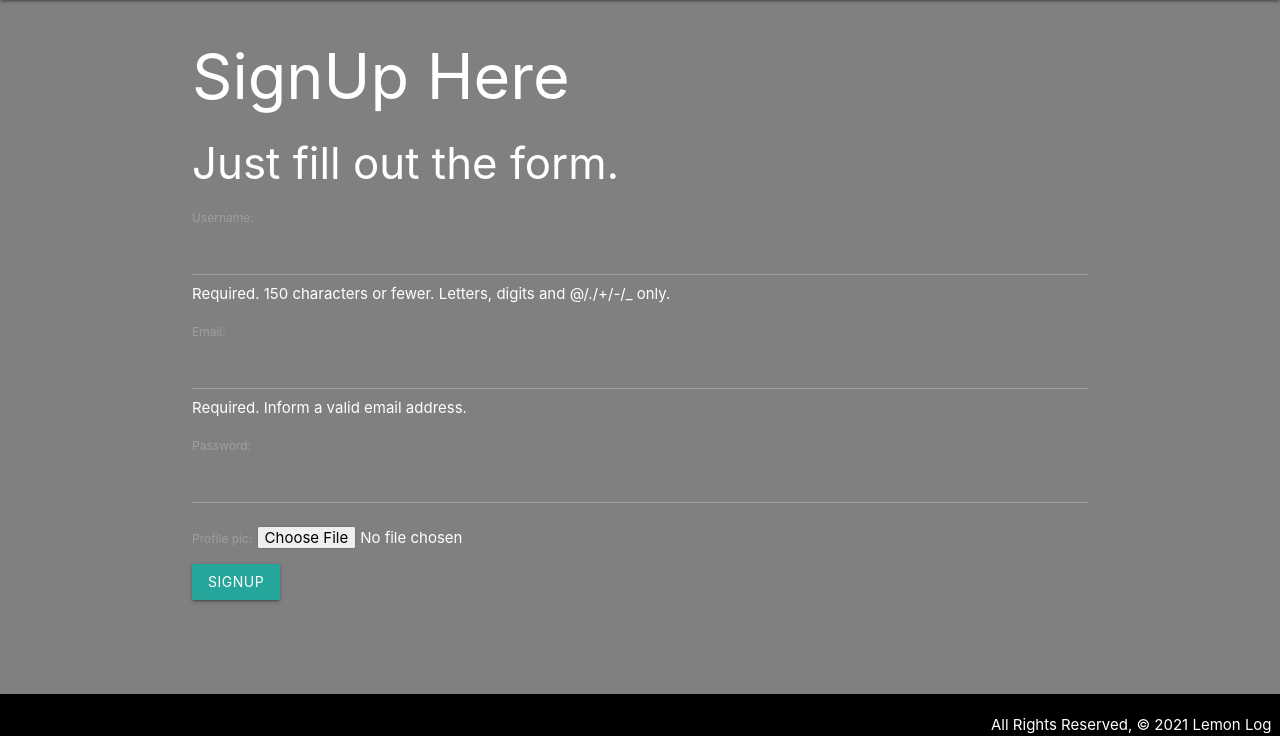
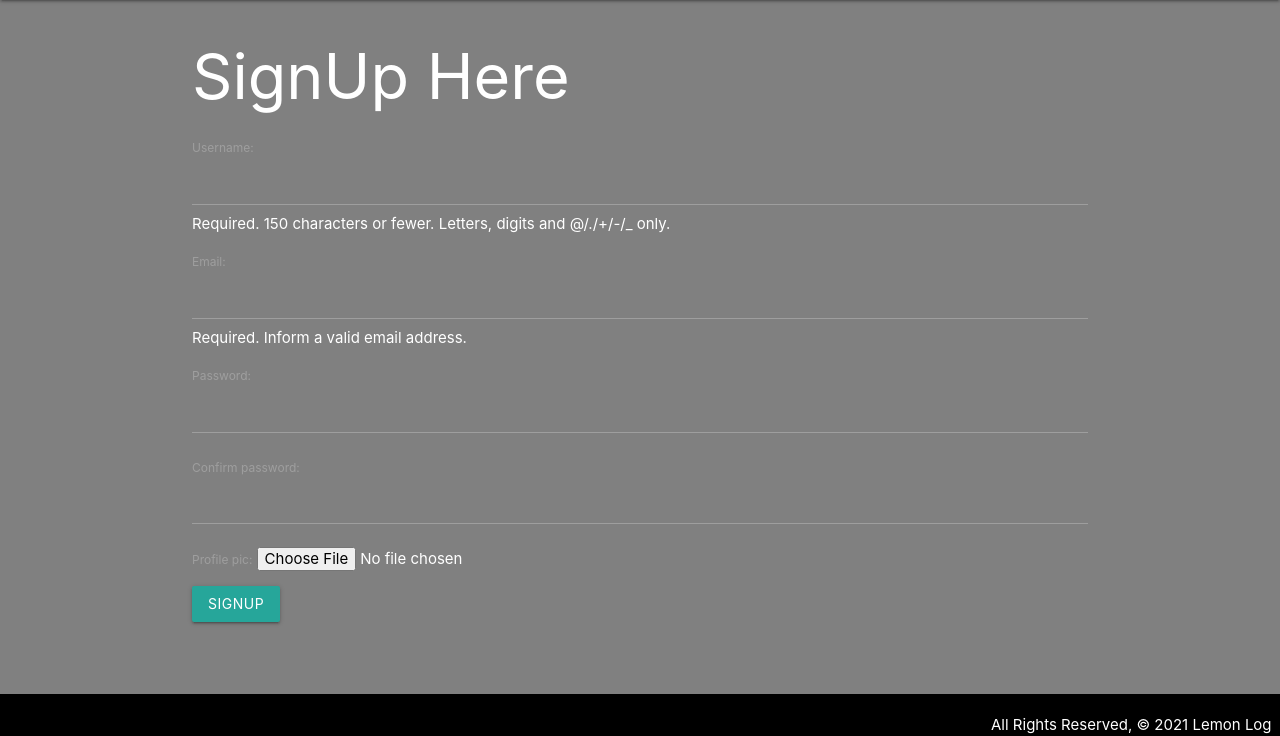
Before and after one commit to levyanh/The-Lemon-Log, a Django app: page /accounts/signup in a window 1280 px wide. Shown: the part 64-800 px from the top of the page. Run offline with Django 3.2, Linux system fonts and the light colour scheme.

Commit message:
adds changes in views and forms to fix errors and adds a confirm password attribute in forms

```diff
--- a/main_app/forms.py
+++ b/main_app/forms.py
@@ -5,9 +5,19 @@ from .models import UserProfileInfo
 class UserForm(forms.ModelForm):
     password = forms.CharField(widget=forms.PasswordInput())
     email = forms.EmailField(max_length=254, help_text='Required. Inform a valid email address.')
+    confirm_password=forms.CharField(widget=forms.PasswordInput())
     class Meta():
         model = User
         fields = ("username", "email", "password")
+
+    def clean(self):
+        cleaned_data = super(UserForm, self).clean()
+        password = cleaned_data.get("password")
+        confirm_password = cleaned_data.get("confirm_password")
+
+        if password != confirm_password:
+            self.add_error('confirm_password', "Password does not match")
+        return cleaned_data
 
 class UserProfileInfoForm(forms.ModelForm):
     class Meta():
--- a/main_app/templates/registration/signup.html
+++ b/main_app/templates/registration/signup.html
@@ -6,7 +6,6 @@
   <h1>Thank you for registering!</h1>
   {% else %}
     <h1>SignUp Here</h1>
-    <h3>Just fill out the form.</h3>
 
     <form enctype="multipart/form-data" method="POST">
       {% csrf_token %}
--- a/main_app/views.py
+++ b/main_app/views.py
@@ -1,4 +1,4 @@
-from django.shortcuts import render
+from django.shortcuts import render, redirect
 from django.contrib.auth import login
 from django.contrib.auth.forms import UserCreationForm, User
 from django.contrib.auth.decorators import login_required
@@ -20,7 +20,6 @@ def profile(request):
 
 # Add signup view:
 def signup(request):
-  # error_message = ''
   registered = False
   if request.method == 'POST':
     # Get info from "both" forms
@@ -53,11 +52,11 @@ def signup(request):
         profile.save()
         # Registration Successful!
         registered = True
-        # login(request, user)
-        # return redirect('profile')
       else:
         # One of the forms was invalid if this else gets called.
         print(user_form.errors,profile_form.errors)
+      login(request,user)
+      return redirect('profile')
   else:
       # Was not an HTTP post so we just render the forms as blank.
     user_form = UserForm()
```
